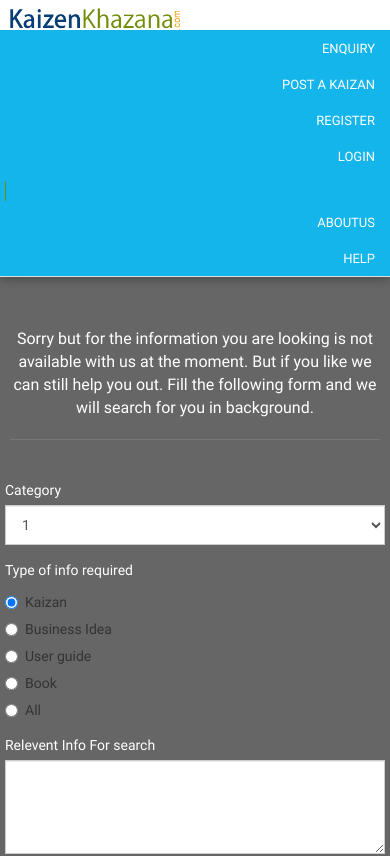
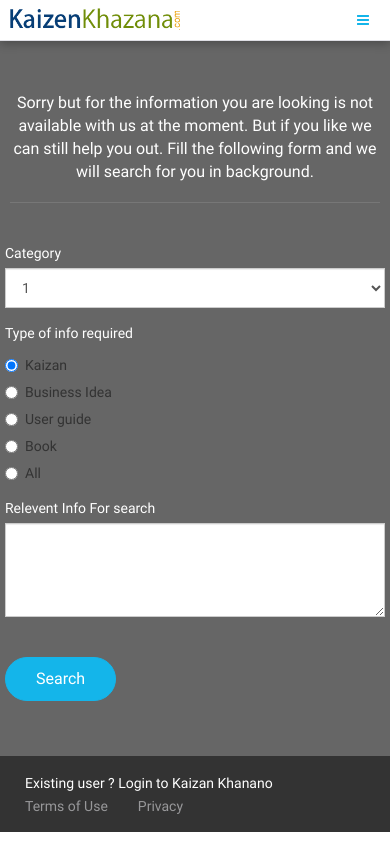
Before and after one commit to technishant/kaizen-Html, a plain HTML site: page kaizankhazana/kazin-search-2.html in a window 390 px wide. Shown: the top 856 px of the page. Drawn offline with Linux system fonts and the light colour scheme.

Commit message:
Kamal changes

```diff
--- a/kaizankhazana/kazin-search-2.html
+++ b/kaizankhazana/kazin-search-2.html
@@ -29,7 +29,11 @@
 
                 <a class="logo" href="#"><img src="assets/images/logo.png" alt="" /></a>
 
-                <ul class="admin-panel">
+                <button type="button" class="navbar-toggle menubtn-top collapsed" data-toggle="collapse" data-target="#menubox" aria-expanded="false">
+                    <i class="fa fa-reorder"></i>
+                </button>
+
+                <ul class="admin-panel collapse navbar-collapse" id="menubox">
                     <li><a href="#">Enquiry</a></li>
                     <li><a href="#">Post a Kaizan</a></li>
                     <li><a href="#">Register</a></li>
@@ -38,7 +42,6 @@
                     <li><a href="#">Aboutus</a></li>
                     <li><a href="#">Help</a></li>
                 </ul>
-
             </div>
         </div>
         <!--  / headerBox \ -->
```
Also changed, not shown: kaizankhazana/kazin-search.html (+5 -2 lines).
